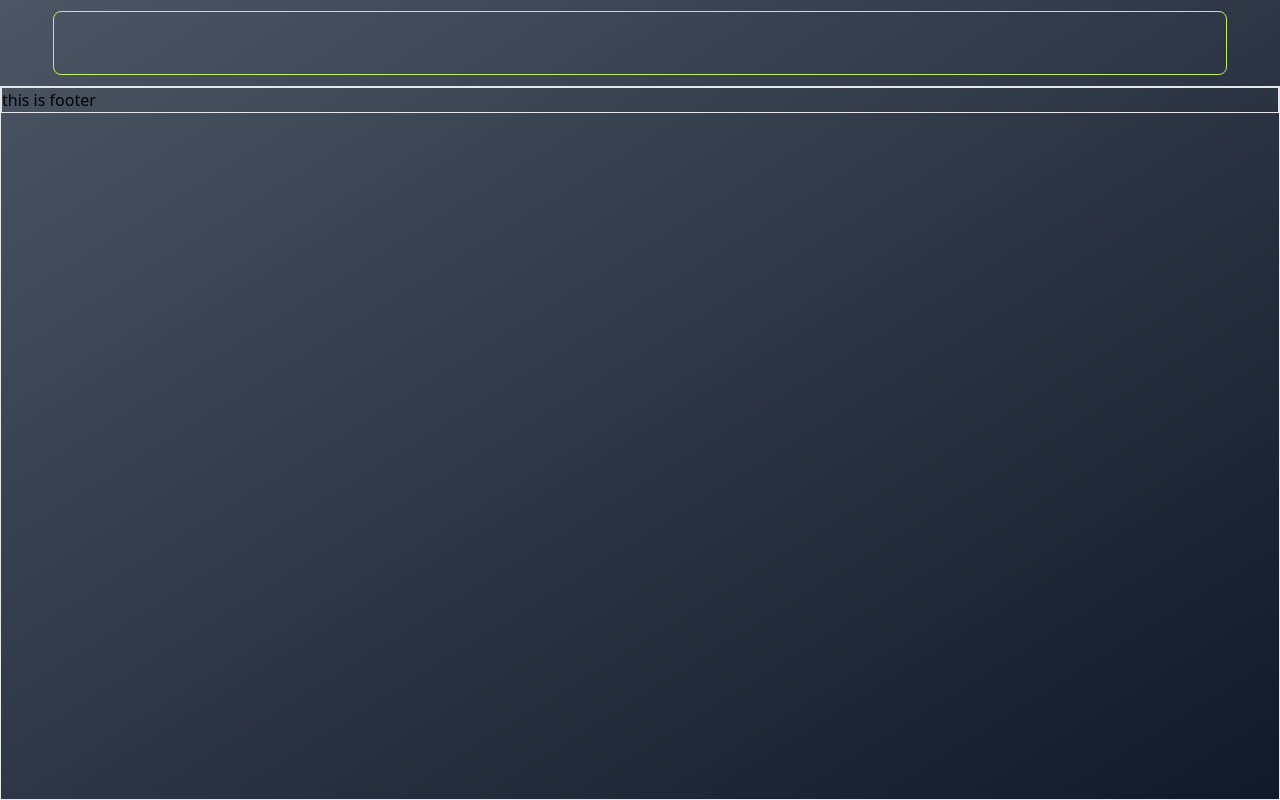
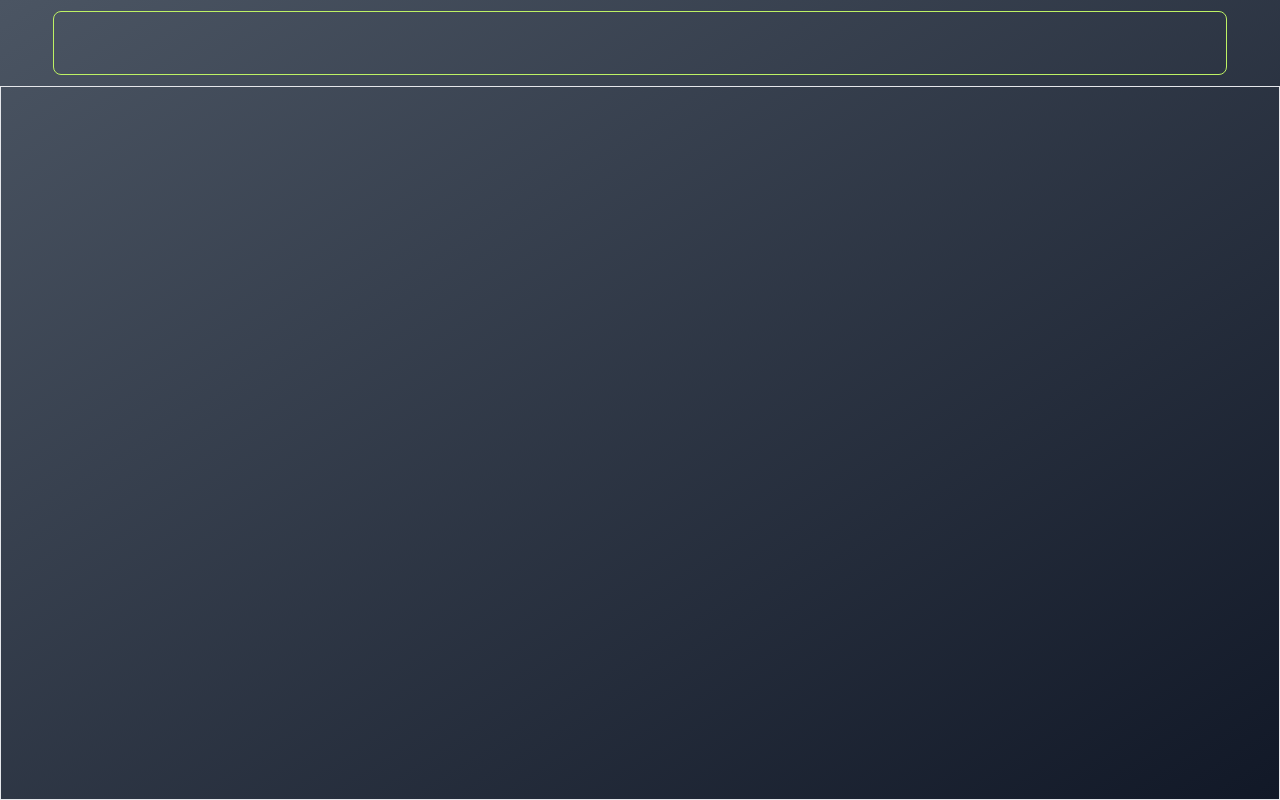
Before and after one commit to neomn/easyiot_home_service, a Vue app in the folder src/: page / in a window 1280 px wide. Built offline with nearby package versions, Linux system fonts and the light colour scheme.

Commit message:
refactor: make footer invisible for now

```diff
--- a/src/src/components/MyBody.vue
+++ b/src/src/components/MyBody.vue
@@ -1,6 +1,6 @@
 <template>
   <div class="flex flex-col">
-    <MyFooter class="justify-self-end w-full"/>
+    <MyFooter class="invisible justify-self-end w-full"/>
   </div>
 </template>
 
```
